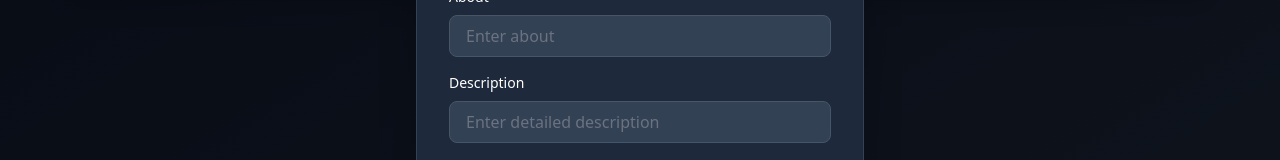
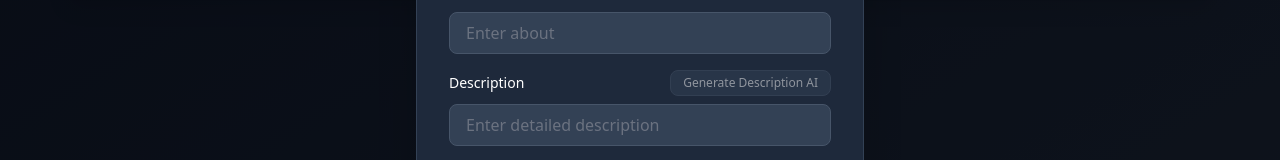
Before and after one commit to Ajay-singh-github/Task_Manger, a Next.js app: page / in a window 1280 px wide. Both pictures are taken after a click on the button "Add New Task". Shown: the part 288-448 px from the top of the page. Built offline with nearby package versions, Linux system fonts and the light colour scheme; no server answers.

Commit message:
made the api for ai

```diff
--- a/app/api/ai/route.ts
+++ b/app/api/ai/route.ts
@@ -1,6 +1,4 @@
-import { GoogleGenerativeAI } from "@google/generative-ai";
-
-const genAI = new GoogleGenerativeAI(process.env.GEMINI_API_KEY!);
+import { NextResponse } from "next/server";
 
 export async function POST(req: Request) {
   try {
@@ -8,15 +6,11 @@ export async function POST(req: Request) {
 
     // validation
     if (!title || !about) {
-      return Response.json(
+      return NextResponse.json(
         { error: "Title and About are required" },
         { status: 400 }
       );
     }
-
-    const model = genAI.getGenerativeModel({
-      model: "gemini-1.5-flash",
-    });
 
     const prompt = `
       Task Title: ${title}
@@ -25,18 +19,42 @@ export async function POST(req: Request) {
       Write a short, clear and meaningful task description in one sentence.
     `;
 
-    const result = await model.generateContent(prompt);
+    const response = await fetch("https://api.groq.com/openai/v1/chat/completions", {
+      method: "POST",
+      headers: {
+        "Content-Type": "application/json",
+        Authorization: `Bearer ${process.env.GROQ_API_KEY}`,
+      },
+      body: JSON.stringify({
+        model: "llama-3.3-70b-versatile", // best free model
+        messages: [
+          {
+            role: "user",
+            content: prompt,
+          },
+        ],
+      }),
+    });
 
-    const response = await result.response;
-    const text = response.text();
+    const data = await response.json();
 
-    return Response.json({
+    if (!response.ok) {
+      console.error(data);
+      return NextResponse.json(
+        { error: "Groq API Error" },
+        { status: 500 }
+      );
+    }
+
+    const text = data.choices?.[0]?.message?.content;
+
+    return NextResponse.json({
       description: text,
     });
 
   } catch (error) {
     console.error(error);
-    return Response.json(
+    return NextResponse.json(
       { error: "Something went wrong" },
       { status: 500 }
     );
--- a/app/page.tsx
+++ b/app/page.tsx
@@ -23,6 +23,7 @@ export default function Page() {
   const [showEditModal, setShowEditModal] = useState(false);
   const [editingItem, setEditingItem] = useState<Item | null>(null);
   const [loading, setLoading] = useState(false);
+  const [generatingDescription, setGeneratingDescription] = useState(false);
   const [formData, setFormData] = useState({ title: '', about: '', description: '', status: 'pending', priority: 'medium' });
 
   const handleAddClick = () => {
@@ -110,6 +111,37 @@ export default function Page() {
   const handleInputChange = (e: React.ChangeEvent<HTMLInputElement | HTMLSelectElement | HTMLTextAreaElement>) => {
     const { name, value } = e.target;
     setFormData(prev => ({ ...prev, [name]: value }));
+  };
+
+  const handleGenerateDescription = async () => {
+    if (generatingDescription) return;
+    if (!formData.title || !formData.about) {
+      alert('Please enter Title and About first');
+      return;
+    }
+
+    setGeneratingDescription(true);
+    try {
+      const res = await fetch('/api/ai', {
+        method: 'POST',
+        headers: { 'Content-Type': 'application/json' },
+        body: JSON.stringify({ title: formData.title, about: formData.about }),
+      });
+
+      console.log('AI generation response:', res);
+      const data = await res.json();
+      if (res.ok && data.description) {
+        setFormData(prev => ({ ...prev, description: data.description }));
+      } else {
+        console.error('AI description generation failed:', data);
+        alert(data.error || 'Unable to generate description');
+      }
+    } catch (error) {
+      console.error('Error generating description:', error);
+      alert('Something went wrong generating the description');
+    } finally {
+      setGeneratingDescription(false);
+    }
   };
 
   const fetchTasks = async () => {
@@ -288,7 +320,17 @@ export default function Page() {
                 </div>
 
                 <div className='mb-4'>
-                  <label className='block text-sm font-medium text-white mb-2'>Description</label>
+                  <div className='flex items-center justify-between gap-3 mb-2'>
+                    <label className='block text-sm font-medium text-white'>Description</label>
+                    <button
+                      type='button'
+                      onClick={handleGenerateDescription}
+                      disabled={generatingDescription || !formData.title || !formData.about}
+                      className='text-xs px-3 py-1 border border-slate-600 rounded-lg text-white bg-slate-700 hover:bg-slate-600 disabled:cursor-not-allowed disabled:opacity-50 transition'
+                    >
+                      {generatingDescription ? 'Generating...' : 'Generate Description AI'}
+                    </button>
+                  </div>
                   <input
                     type='text'
                     name='description'
@@ -391,7 +433,17 @@ export default function Page() {
                 </div>
 
                 <div className='mb-4'>
-                  <label className='block text-sm font-medium text-white mb-2'>Description</label>
+                  <div className='flex items-center justify-between gap-3 mb-2'>
+                    <label className='block text-sm font-medium text-white'>Description</label>
+                    <button
+                      type='button'
+                      onClick={handleGenerateDescription}
+                      disabled={generatingDescription || !formData.title || !formData.about}
+                      className='text-xs px-3 py-1 border border-slate-600 rounded-lg text-white bg-slate-700 hover:bg-slate-600 disabled:cursor-not-allowed disabled:opacity-50 transition'
+                    >
+                      {generatingDescription ? 'Generating...' : 'Generate Description AI'}
+                    </button>
+                  </div>
                   <input
                     type='text'
                     name='description'
--- a/package.json
+++ b/package.json
@@ -6,7 +6,7 @@
     "start": "next start"
   },
   "dependencies": {
-    "@google/generative-ai": "^0.24.1",
+    "@google/genai": "^1.49.0",
     "@heroicons/react": "^2.2.0",
     "@tailwindcss/forms": "^0.5.10",
     "autoprefixer": "10.4.20",
```
Also changed, not shown: 1 other file (tests, documents, lock files or other folders). Lines whose indentation alone changed are shown as unchanged.
